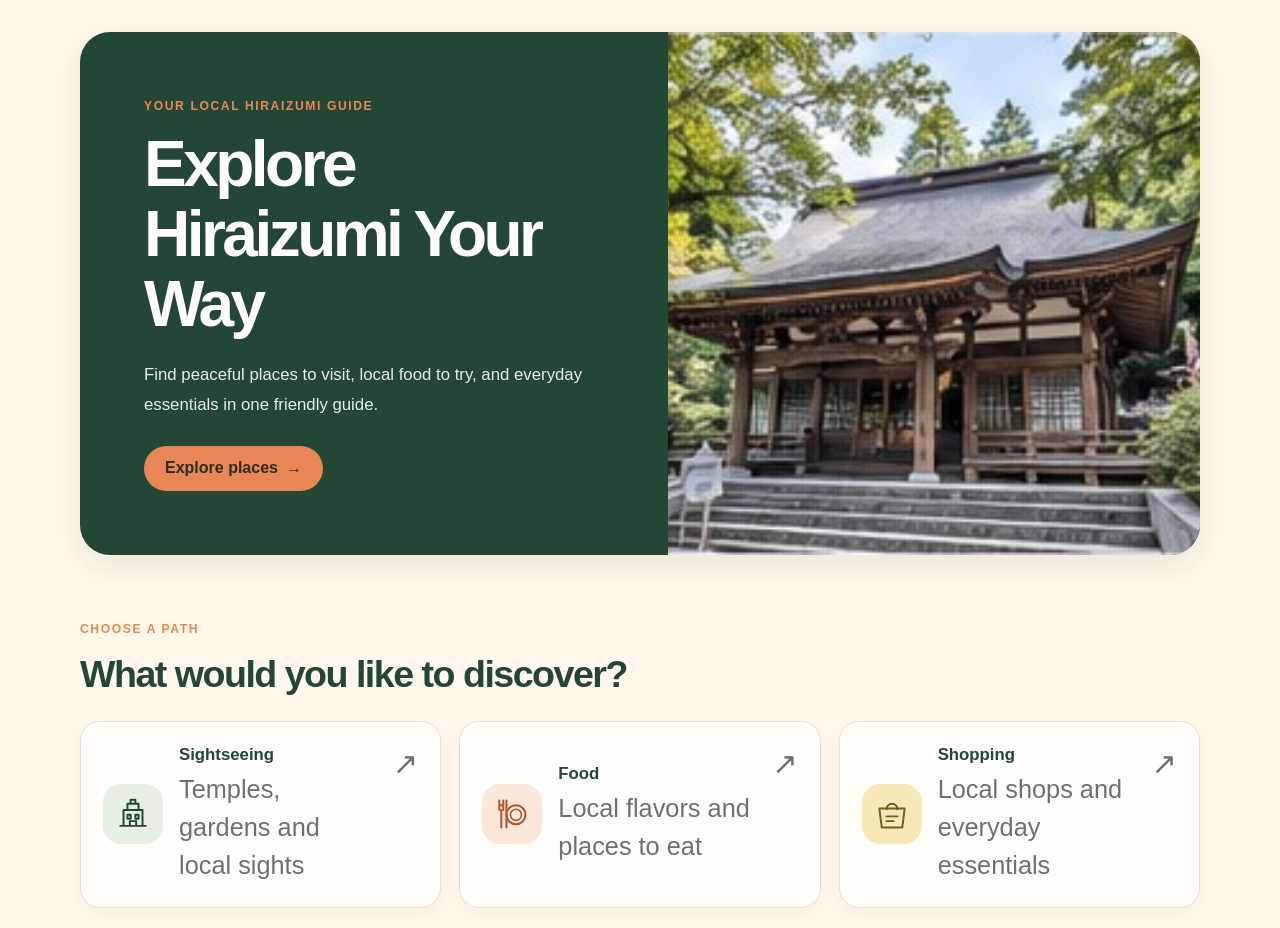
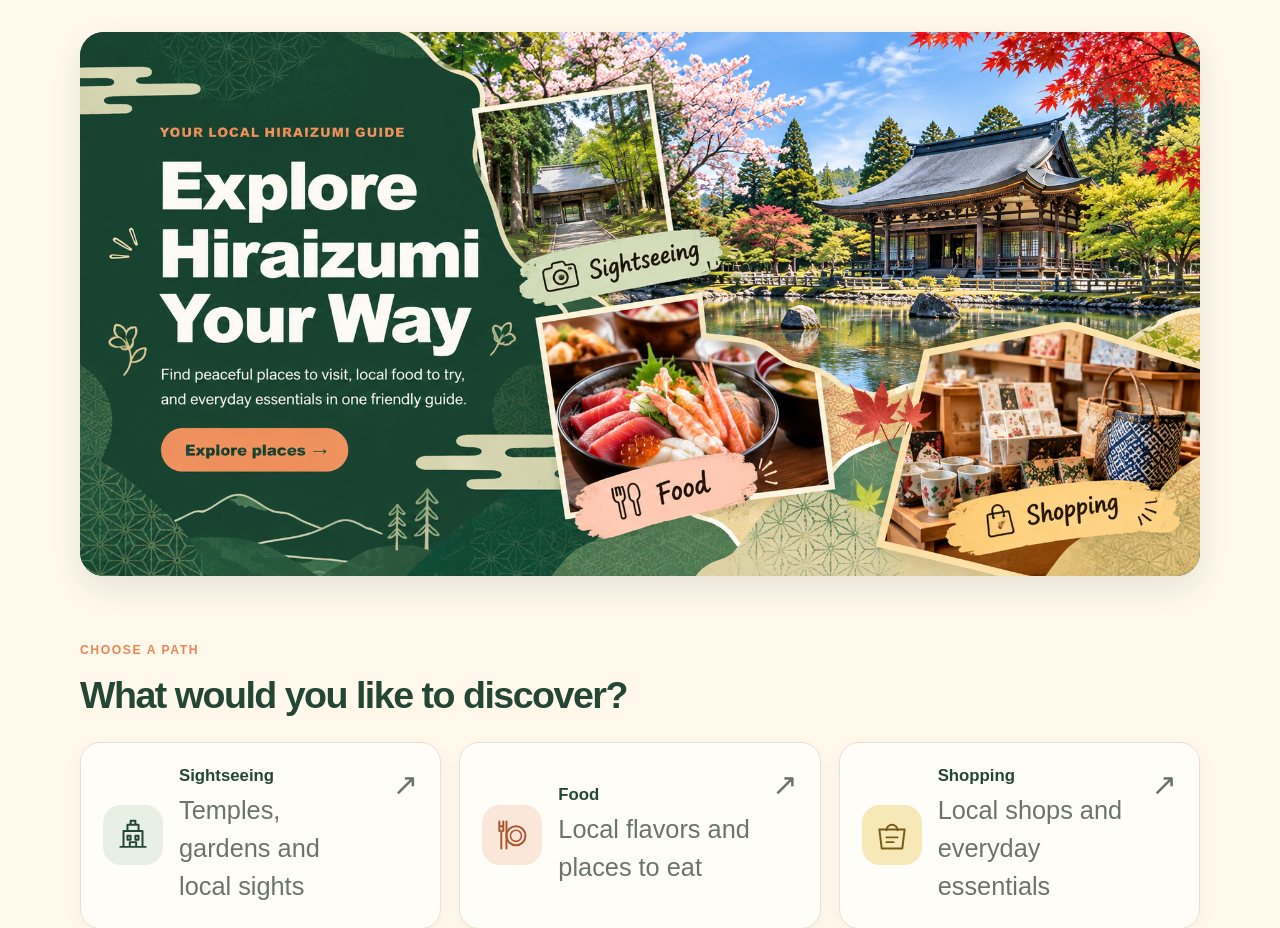
Before and after one commit to dalya-daro/HiraiZOOMin, a Flask app: page / in a window 1280 px wide. Shown: the part 81-1009 px from the top of the page. Run offline with Flask 3, Linux system fonts and the light colour scheme; data that the repository does not hold is empty.

Commit message:
Update the hero image

```diff
--- a/templates/home.html
+++ b/templates/home.html
@@ -6,6 +6,38 @@
     <meta name="viewport" content="width=device-width, initial-scale=1">
     <title>HiraiZOOMin</title>
     <link rel="stylesheet" href="{{ url_for('static', filename='css/style.css') }}">
+
+    <style>
+        /* New homepage poster */
+        .hero-poster {
+            display: block;
+            width: 100%;
+            margin: 0 auto;
+            overflow: hidden;
+            border-radius: 24px;
+            line-height: 0;
+            background: #214b38;
+            box-shadow: 0 12px 30px rgba(30, 55, 40, 0.10);
+        }
+
+        .hero-poster img {
+            display: block;
+            width: 100%;
+            height: auto;
+            object-fit: contain;
+        }
+
+        .hero-poster:focus-visible {
+            outline: 3px solid #ed8954;
+            outline-offset: 4px;
+        }
+
+        @media (max-width: 600px) {
+            .hero-poster {
+                border-radius: 14px;
+            }
+        }
+    </style>
 </head>
 
 <body>
@@ -19,12 +51,15 @@
                 <a class="nav-link {% if not source_category %}is-active{% endif %}" href="{{ url_for('home') }}" {% if not source_category %}aria-current="page" {% endif %}>
                     All Places
                 </a>
+
                 <a class="nav-link {% if source_category == 'sightseeing' %}is-active{% endif %}" href="{{ url_for('places_by_category', category='sightseeing') }}" {% if source_category=='sightseeing' %}aria-current="page" {% endif %}>
                     Sightseeing
                 </a>
+
                 <a class="nav-link {% if source_category == 'food' %}is-active{% endif %}" href="{{ url_for('places_by_category', category='food') }}" {% if source_category=='food' %}aria-current="page" {% endif %}>
                     Food
                 </a>
+
                 <a class="nav-link {% if source_category == 'shopping' %}is-active{% endif %}" href="{{ url_for('places_by_category', category='shopping') }}" {% if source_category=='shopping' %}aria-current="page" {% endif %}>
                     Shopping
                 </a>
@@ -35,25 +70,15 @@
     <main class="site-main">
 
         {% if not source_category %}
-        <!-- Homepage hero -->
-        <section class="hero">
-            <div class="hero__content">
-                <p class="eyebrow">Your local Hiraizumi guide</p>
-                <h1>Explore Hiraizumi Your Way</h1>
-                <p>
-                    Find peaceful places to visit, local food to try,
-                    and everyday essentials in one friendly guide.
-                </p>
-                <a class="button button--primary" href="#explore-places">
-                    Explore places
-                    <span aria-hidden="true">→</span>
-                </a>
-            </div>
 
-            <img class="hero__image" src="{{ url_for('static', filename='images/temple.jpg') }}" alt="Temple in Hiraizumi">
+        <!-- New homepage poster -->
+        <section class="hero-poster" aria-label="Explore Hiraizumi">
+            <a href="#explore-places" aria-label="Explore sightseeing, food, and shopping places in Hiraizumi">
+                <img src="{{ url_for('static', filename='images/hiraizoomin-hero.png') }}" alt="Explore Hiraizumi Your Way: discover sightseeing, local food, and shopping." fetchpriority="high">
+            </a>
         </section>
 
-        <!-- Illustrated category shortcuts -->
+        <!-- Category shortcuts -->
         <section class="category-shortcuts" aria-labelledby="category-shortcuts-title">
 
             <div class="section-heading">
@@ -197,7 +222,7 @@
                         </p>
 
                         {% if source_category %}
-                        <a class="button button--primary" href="{{ url_for('place_detail', place_id=place.id, from=source_category) }}">
+                        <a class="button button--primary" href="{{ url_for('place_detail', place_id=place.id, **{'from': source_category}) }}">
                             View details
                             <span aria-hidden="true">→</span>
                         </a>
```
Also changed, not shown: static/images/hiraizoomin-hero.png (added).
